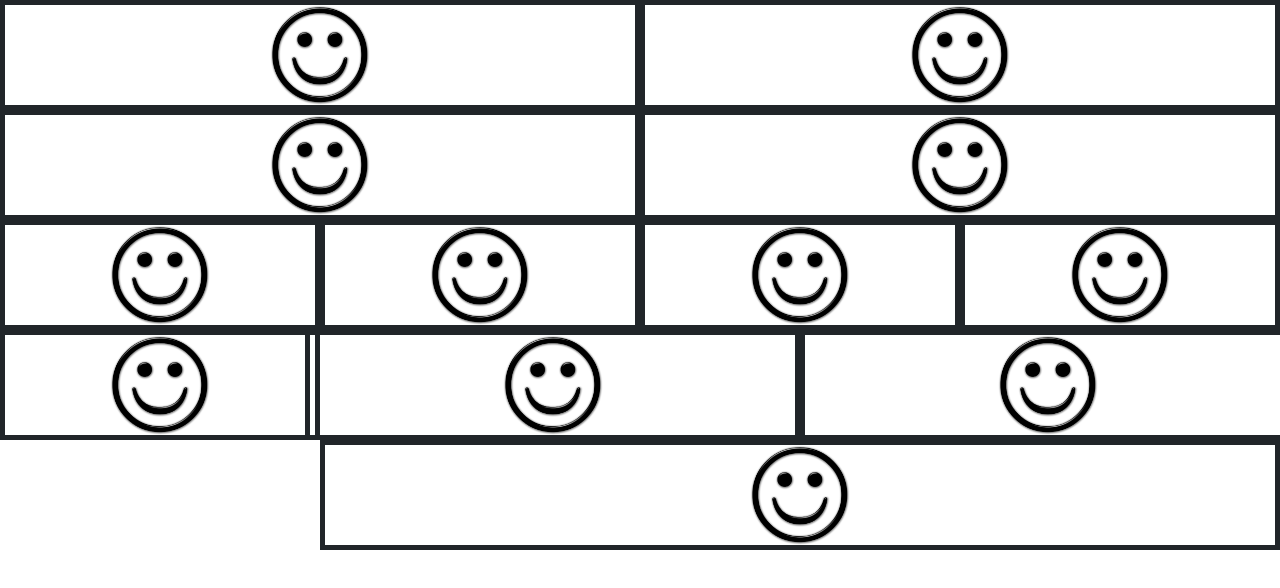
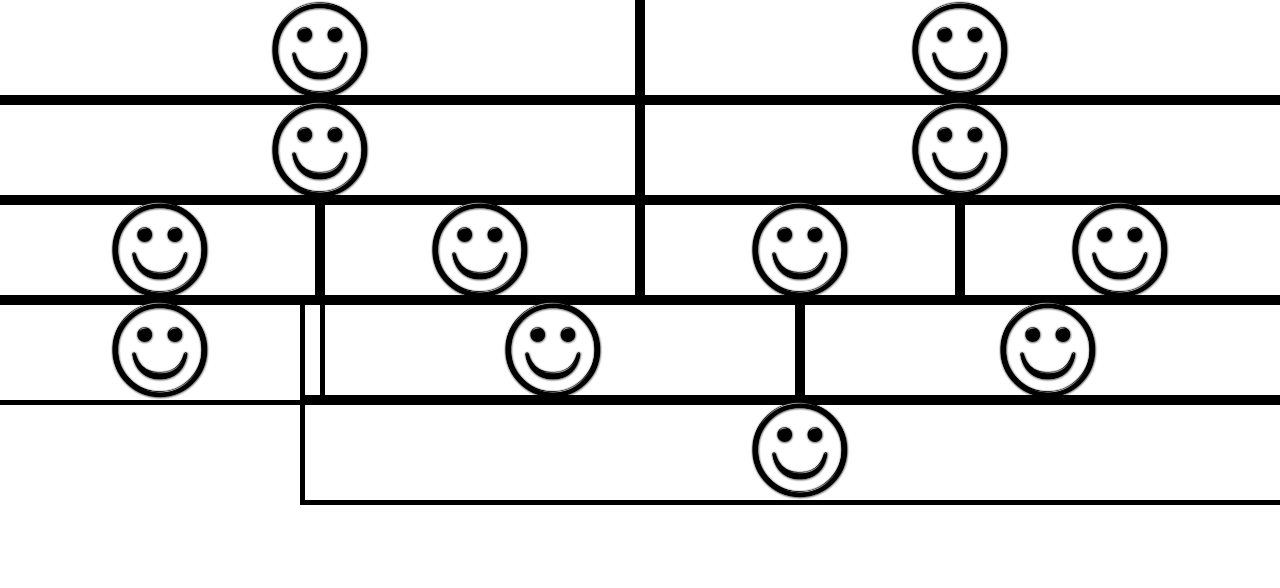
Before and after one commit to sjlaurino/smiley, a plain HTML site: page index.html in a window 1280 px wide. Drawn offline with nearby package versions, Linux system fonts and the light colour scheme.

Commit message:
final smiley

```diff
--- a/index.html
+++ b/index.html
@@ -97,8 +97,8 @@
             </div>
           </div>
         </div>
-        <div class="row nopad">
-          <div class="col-md-12">
+        <div class="row">
+          <div class="col-md-12 nopad">
             <div class="outline d-flex justify-content-center align-items-center">
               <img class="smile" src="clipart97435.png" alt="">
             </div>
--- a/style.css
+++ b/style.css
@@ -1,7 +1,8 @@
 .outline{
-  outline-color: black;
+  /* outline-color: black;
   border-style: solid;
-  border-width: 5px;
+  border-width: 5px; */
+  outline: 5px solid black;
 }
 
 body{
```
